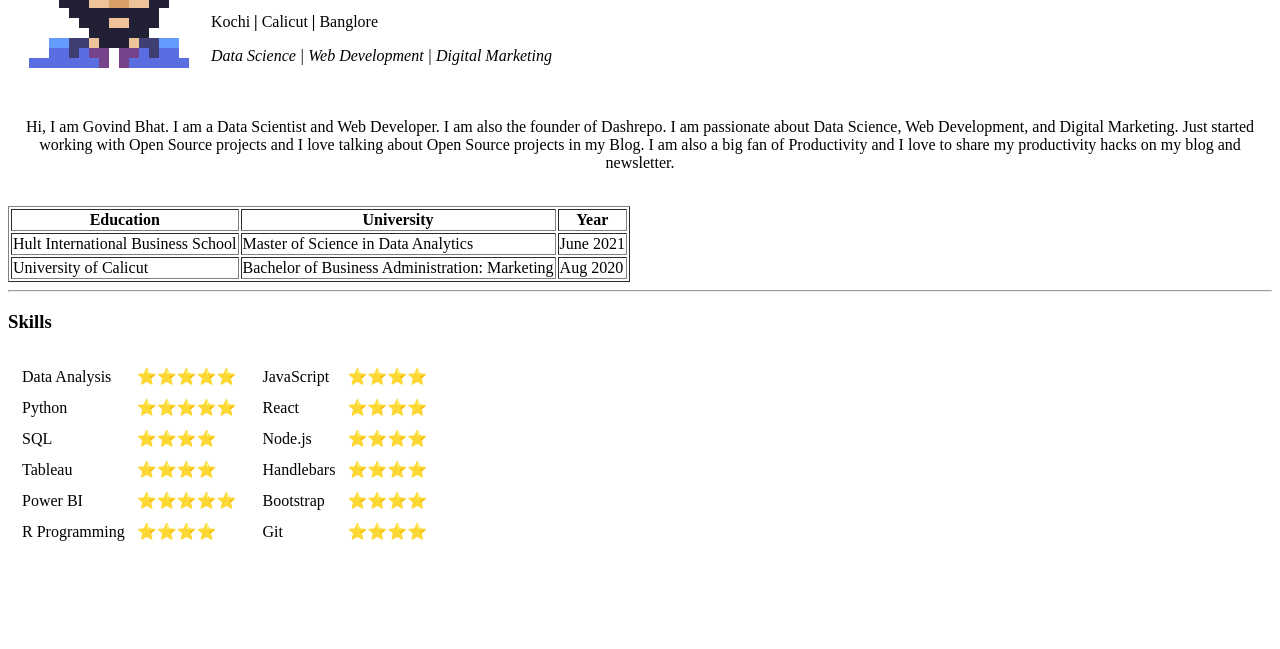
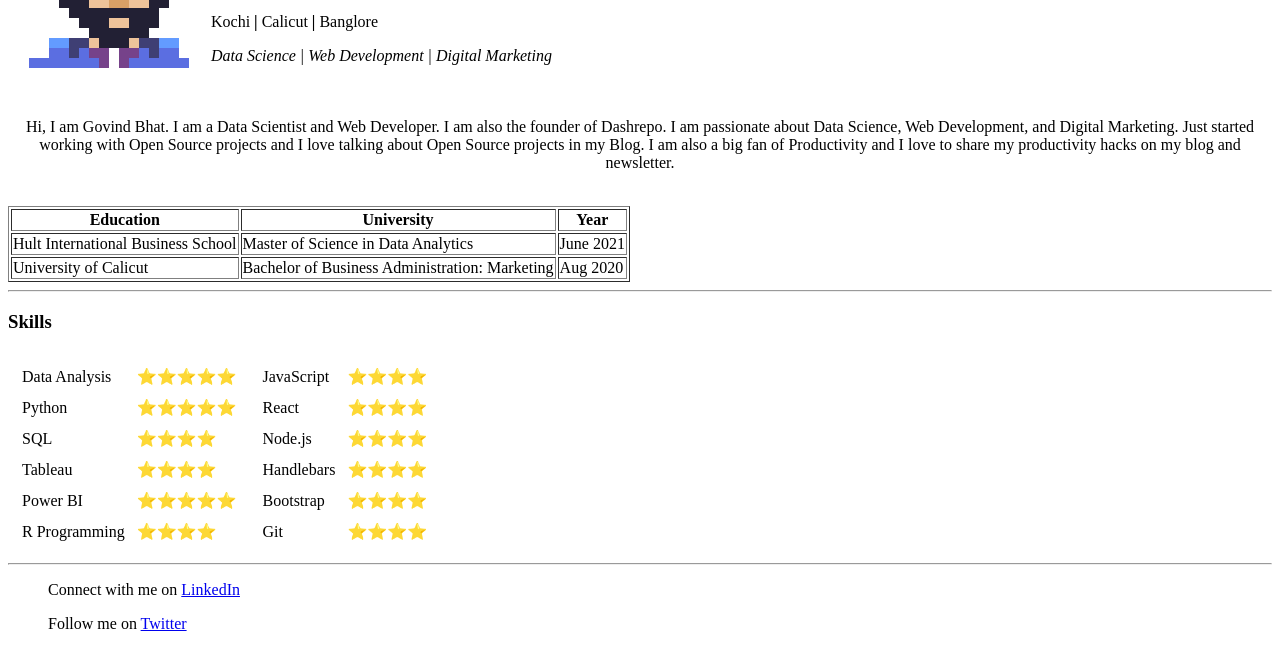
Before and after one commit to git-GB/cv, a plain HTML site: page index.html in a window 1280 px wide. Shown: the part 166-815 px from the top of the page. Drawn offline with Linux system fonts and the light colour scheme.

Commit message:
Added Footer to index.html

```diff
--- a/index.html
+++ b/index.html
@@ -121,5 +121,15 @@
         </tr>
     </table>
 </body>
-<foot>
-    <footer>
+<footer>
+    <hr>
+    <dl>
+        <dd>
+            <p>Connect with me on <a href="https://www.linkedin.com/in/govindsbhat/">LinkedIn</a></p>
+        </dd>
+        <dd>
+            <p>Follow me on <a href="https://twitter.com/_gbhat_">Twitter</a></p>
+        </dd>
+    </dl>
+</footer>
+</html>
```
Also changed, not shown: webdev.html (+3 -0 lines).
